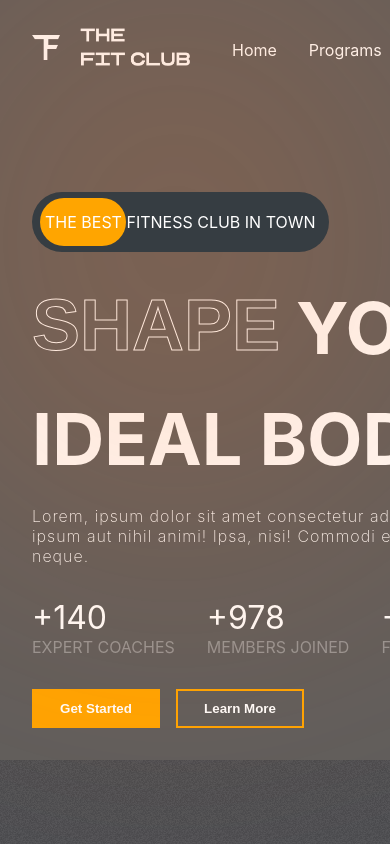
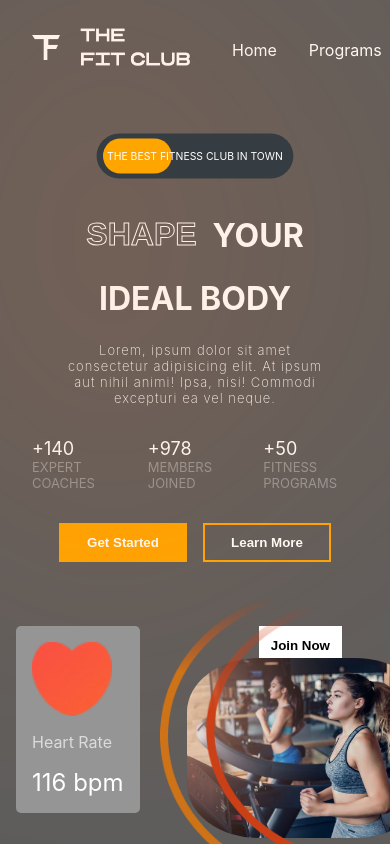
Before and after one commit to Albiona19/FITCLUB, a React (Create React App) app: page / in a window 390 px wide. Shown: the top 844 px of the page. Built offline with nearby package versions, Linux system fonts and the light colour scheme.

Commit message:
hero respodinve

```diff
--- a/src/components/Hero/Hero.css
+++ b/src/components/Hero/Hero.css
@@ -180,3 +180,75 @@
     height: 30rem;
     left: 0;
 }
+@media  screen  and (max-width:768px){
+    .hero{
+        flex-direction: column;
+
+    }
+    .hero-blur{
+        width: 14rem;
+    }
+    .the-best-ad{
+        margin-top: 0;
+        font-size: small;
+        align-self: center;
+        transform: scale(0.8);
+    }
+    .hero-text{
+        font-size: xx-large;
+        align-items: center;
+        justify-content: center;
+    }
+    .hero-text>div:nth-child(3){
+        font-size: small;
+        font-weight: 200;
+        letter-spacing: 1px;
+        text-align: center;
+    }
+    .hero-buttons{
+        justify-content: center;
+    }
+    .figures>div>span:nth-child(1){
+        font-size: large;
+    }
+    .figures>div>span:nth-child(2){
+        font-size: small;
+    }
+    .right-h{
+        position: relative;
+        background: none;
+        display: flex;
+        flex-direction: column;
+        align-items: center;
+        gap: 2rem;
+    }
+    .heart-rate{
+        left: 1rem;
+        top: 2rem;
+    }
+    .calories{
+        position: relative;
+        top: 5rem;
+        left: 2rem;
+    }
+    .calories>img{
+        width: 2rem;
+    }
+    .calories>div>:nth-child(2){
+        color: white;
+        font-size: 1rem;
+    }
+    .hero-image{
+        position: relative;
+        width: 15rem;
+        left: 7rem;
+        top: 4rem;
+        align-self: center;
+    }
+    .hero-image-back{
+        width: 10rem;
+        left: 10rem;
+        top: 0rem;
+    }
+
+}
```
